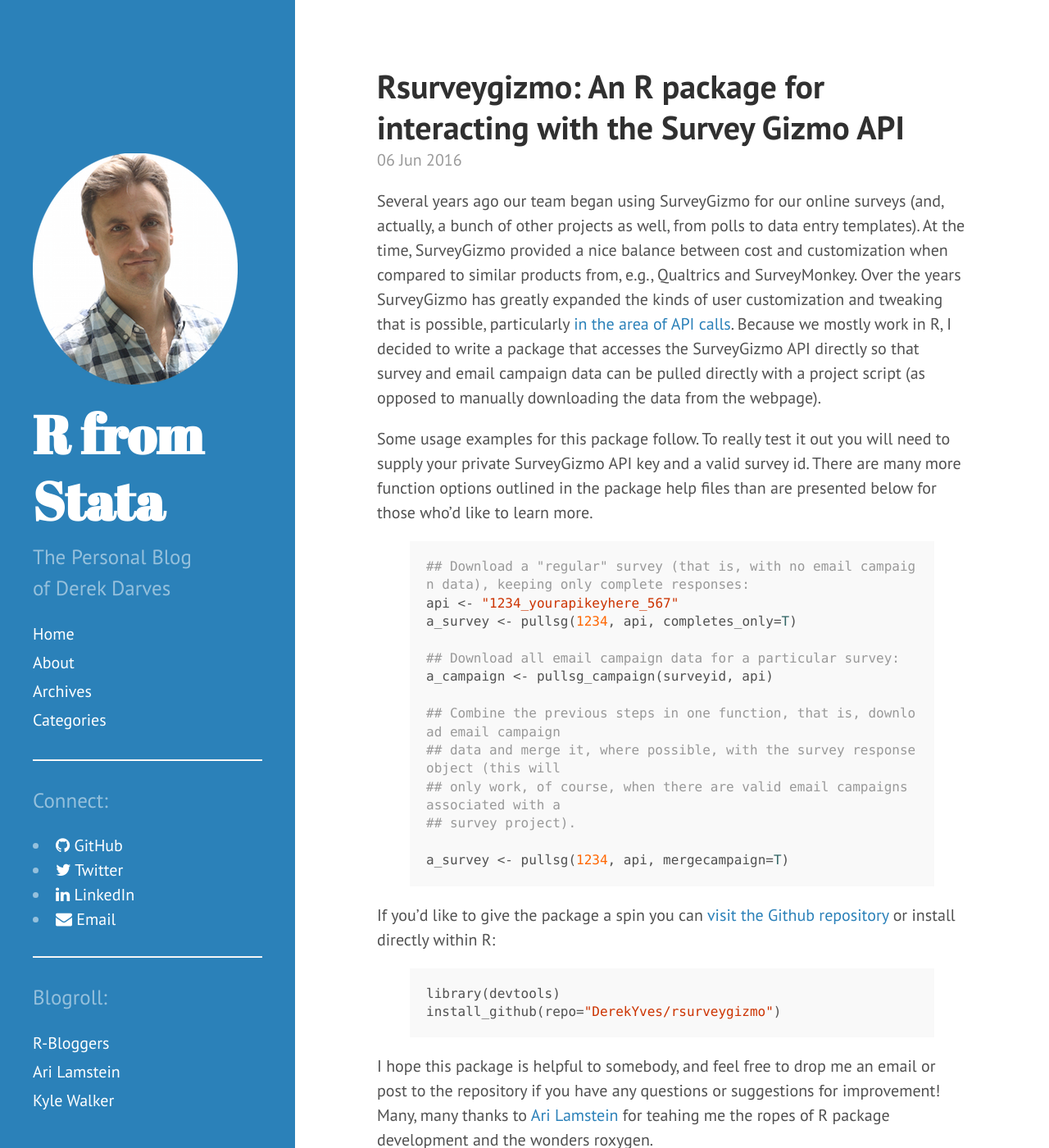
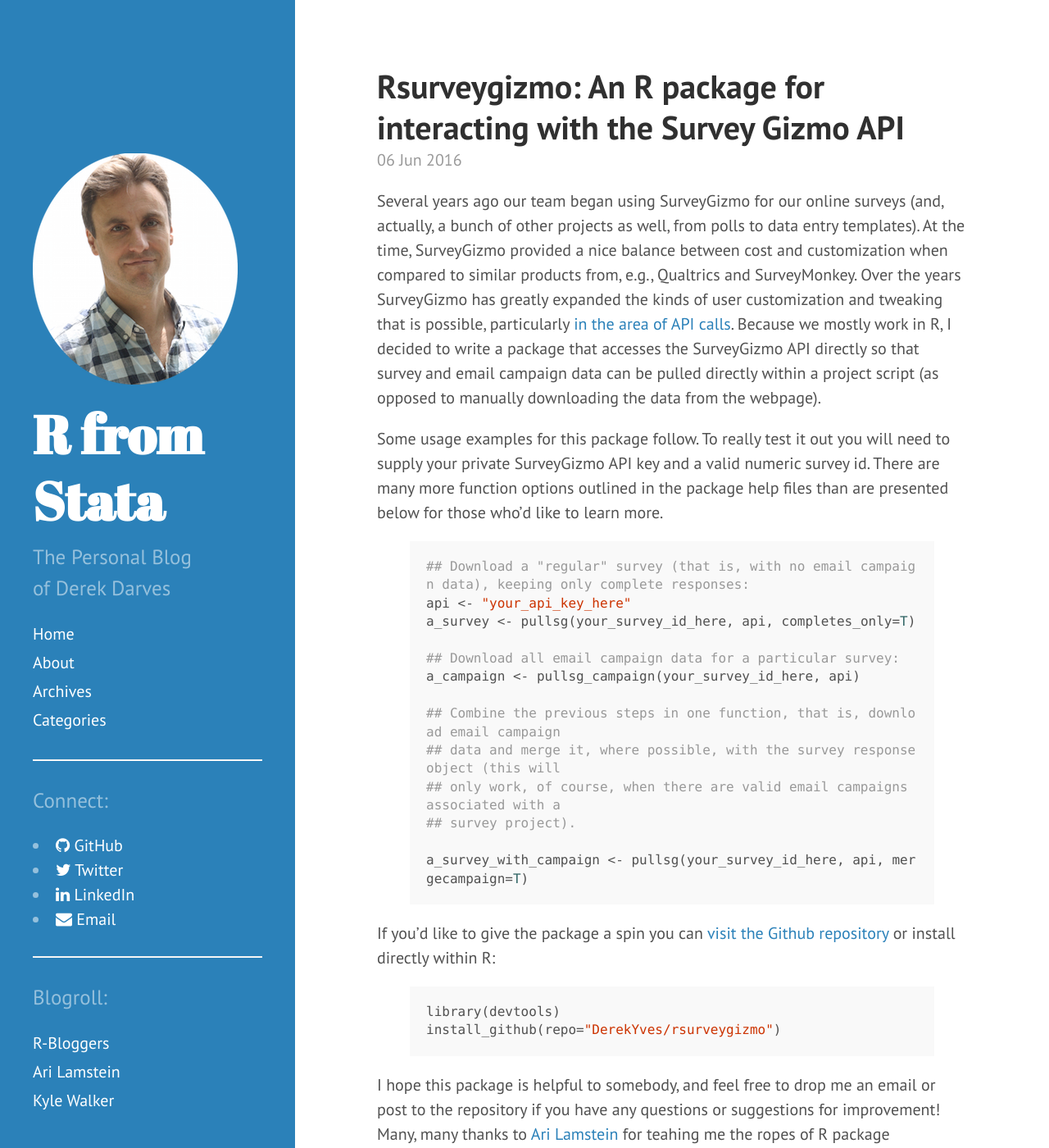
Before and after one commit to DerekYves/DerekYves.github.io, a Jekyll site: the page built from _posts/2016-06-05-rsurvey-gizmo.md, in a window 1280 px wide and 1400 px high. Shown: the whole window at 82% size. Built offline with Jekyll 4.4.1, drawn with Linux system fonts in a browser that asks for light colours; nearby versions of some CDN libraries; comment, search, counter and statistics services are not loaded; some of the changed text lies outside the part shown.

Commit message:
Updated SG post

```diff
--- a/_posts/2016-06-05-rsurvey-gizmo.md
+++ b/_posts/2016-06-05-rsurvey-gizmo.md
@@ -22,29 +22,28 @@ Over the years SurveyGizmo has greatly expanded the kinds of user customization
 that is possible, particularly [in the area of API calls](https://apihelp.surveygizmo.com/help).
 Because we mostly work in R, I decided to write a package that accesses the
 SurveyGizmo API directly so that survey and email campaign data can
-be pulled directly with a project script
-(as opposed to manually downloading the data from the webpage).
+be pulled directly within a project script (as opposed to manually downloading the data from the webpage).
 
 Some usage examples for this package follow. To really test it out you will need to supply
-your private SurveyGizmo API key and a valid survey id. There are many more function options
+your private SurveyGizmo API key and a valid numeric survey id. There are many more function options
 outlined in the package help files than are presented below for those who'd like to learn more.
 
 
 
 {% highlight r %}
 ## Download a "regular" survey (that is, with no email campaign data), keeping only complete responses:
-api <- "1234_yourapikeyhere_567"
-a_survey <- pullsg(1234, api, completes_only=T)
+api <- "your_api_key_here"
+a_survey <- pullsg(your_survey_id_here, api, completes_only=T)
 
 ## Download all email campaign data for a particular survey:
-a_campaign <- pullsg_campaign(surveyid, api)
+a_campaign <- pullsg_campaign(your_survey_id_here, api)
 
 ## Combine the previous steps in one function, that is, download email campaign
 ## data and merge it, where possible, with the survey response object (this will
 ## only work, of course, when there are valid email campaigns associated with a
 ## survey project).
 
-a_survey <- pullsg(1234, api, mergecampaign=T)
+a_survey_with_campaign <- pullsg(your_survey_id_here, api, mergecampaign=T)
 {% endhighlight %}
 
 If you'd like to give the package a spin you can [visit the Github repository](https://github.com/DerekYves/rsurveygizmo) or install directly within R:
```
Also changed, not shown: other parts of _posts/2016-06-05-rsurvey-gizmo.md (+1 -1 lines), _source/2016-06-05-rsurvey-gizmo.Rmd (+7 -8 lines), 14 other files.
